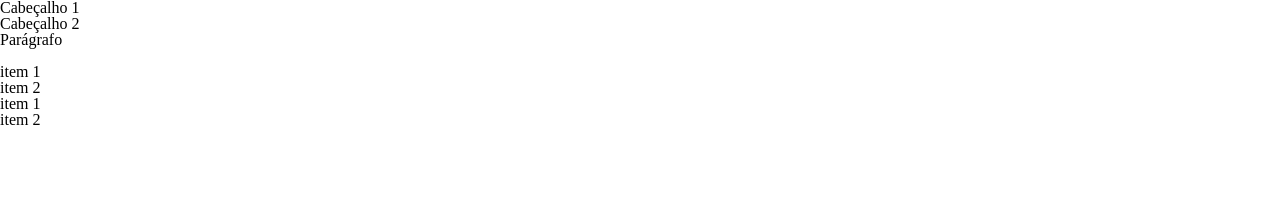
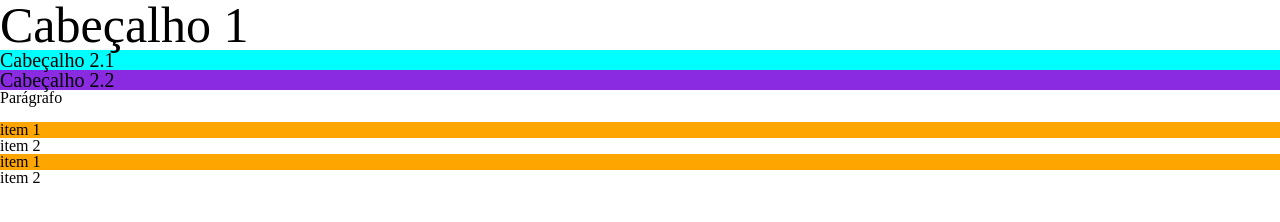
Before and after one commit to Adventury5/DSW01, a plain HTML site: page Projeto01/index.html in a window 1280 px wide. Drawn offline with Linux system fonts and the light colour scheme.

Commit message:
Semantica e especificidade

```diff
--- /dev/null
+++ b/Projeto01/css/estilo.css
@@ -0,0 +1,20 @@
+h1{
+    font-size: 50px;
+}
+
+h2{
+    background-color: aqua;
+    font-size: 20px;
+}
+
+h2#cabecalho-22{ /*h2 id cabecalho-22*/
+    background-color: blueviolet;
+}
+
+/*li#ul-li-1, li#ol-li-1{
+    background-color: green;
+}*/
+
+li.fundo-laranja{
+    background-color: orange;
+}
--- a/Projeto01/index.html
+++ b/Projeto01/index.html
@@ -7,20 +7,22 @@
     <meta name="viewport" content="width=device-width, initial-scale=1.0">
     <title>Página principal</title>
     <link rel="stylesheet" type="text/css" href="css/reset.css">
+    <link rel="stylesheet" type="text/css" href="css/estilo.css">
 </head>
 
 <body>
     <h1>Cabeçalho 1</h1>
-    <h2>Cabeçalho 2</h2>
+    <h2>Cabeçalho 2.1</h2>
+    <h2 id="cabecalho-22">Cabeçalho 2.2</h2>
     <p>Parágrafo</p>
     <br>
 
     <ul>
-        <li>item 1</li>
+        <li id="ul-li-1" class="fundo-laranja">item 1</li>
         <li>item 2</li>
     </ul>
     <ol>
-        <li>item 1</li>
+        <li id="ol-li-1" class="fundo-laranja">item 1</li>
         <li>item 2</li>
     </ol>
 </body>
```
